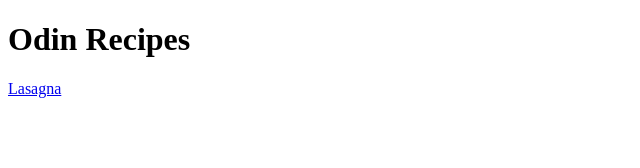
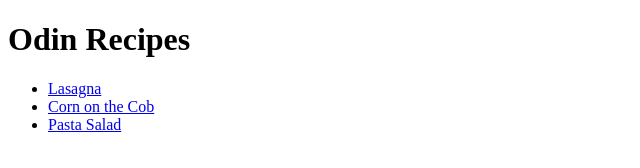
Before and after one commit to sudoer777/odin-recipes, a plain HTML site: page index.html in a window 1280 px wide. Shown: the whole page, without its empty margins (0-640 px from the left). Drawn offline with Linux system fonts and the light colour scheme.

Commit message:
Add all recipes to index.html

```diff
--- a/index.html
+++ b/index.html
@@ -6,6 +6,10 @@
 	</head>
 	<body>
 		<h1>Odin Recipes</h1>
-		<a href="recipes/lasagna.html">Lasagna</a>
+		<ul>
+			<li><a href="recipes/lasagna.html">Lasagna</a></li>
+			<li><a href="recipes/cornonthecob.html">Corn on the Cob</a></li>
+			<li><a href="recipes/pastasalad.html">Pasta Salad</a></li>
+		</ul>
 	</body>
 </html>
```
